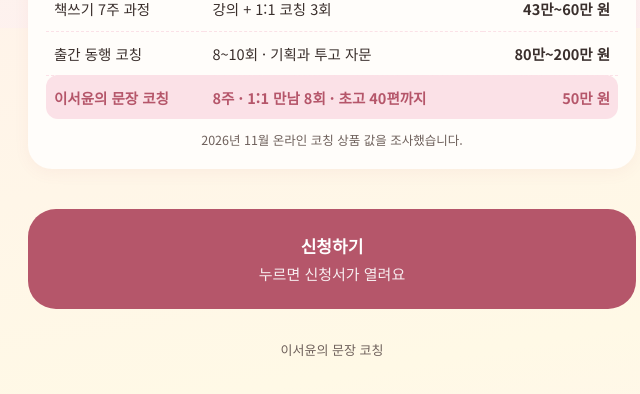
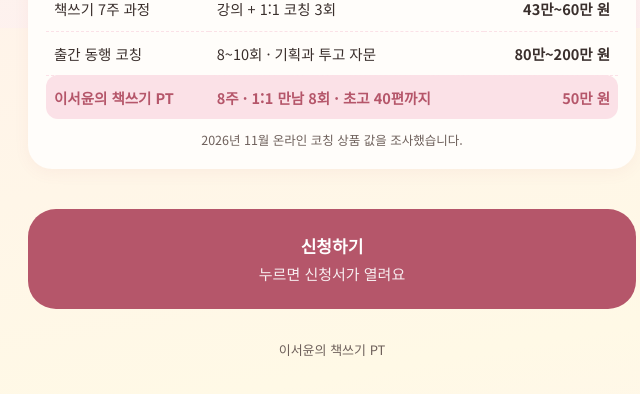
Before and after one commit to outis-books/outis-books.github.io, a plain HTML site: page munjang-coaching/index.html in a window 1280 px wide. Shown: the part 2372-2766 px from the top of the page, 308-948 px from the left. Drawn offline with Linux system fonts and the light colour scheme.

Commit message:
문장 코칭 → 이서윤의 책쓰기 PT
Co-Authored-By: Claude Opus 5.5 <noreply@anthropic.com>

```diff
--- a/munjang-coaching/index.html
+++ b/munjang-coaching/index.html
@@ -3,10 +3,10 @@
 <head>
 <meta charset="utf-8">
 <meta name="viewport" content="width=device-width, initial-scale=1">
-<title>이서윤의 문장 코칭</title>
-<meta name="description" content="1:1 글쓰기 코칭 · 8주 · 초고 40편과 기획서, 목차, 프롤로그와 에필로그">
-<meta property="og:title" content="이서윤의 문장 코칭">
-<meta property="og:description" content="1:1 글쓰기 코칭 · 8주">
+<title>이서윤의 책쓰기 PT</title>
+<meta name="description" content="1:1 책쓰기 PT · 8주 만에 원고 한 권 · 초고 40편과 기획서, 목차, 프롤로그와 에필로그">
+<meta property="og:title" content="이서윤의 책쓰기 PT">
+<meta property="og:description" content="1:1 책쓰기 PT · 8주 만에 원고 한 권">
 <link href="https://fonts.googleapis.com/css2?family=Noto+Sans+KR:wght@400;500;700;900&family=Noto+Serif+KR:wght@600;700&display=swap" rel="stylesheet">
 <style>
   :root {
@@ -102,7 +102,7 @@
 <body>
 <div class="wrap">
   <header>
-    <p class="eyebrow">1:1 글쓰기 코칭 · 문장 코칭</p>
+    <p class="eyebrow">이서윤의 책쓰기 PT · 8주 만에 원고 한 권</p>
     <h1>이서윤의 문장연구소</h1>
     <p class="invite">초대합니다</p>
   </header>
@@ -164,7 +164,7 @@
       <tr><td>1:1 책 주제 잡기</td><td>1시간 1회</td><td>20만 원</td></tr>
       <tr><td>책쓰기 7주 과정</td><td>강의 + 1:1 코칭 3회</td><td>43만~60만 원</td></tr>
       <tr><td>출간 동행 코칭</td><td>8~10회 · 기획과 투고 자문</td><td>80만~200만 원</td></tr>
-      <tr class="mine"><td>이서윤의 문장 코칭</td><td>8주 · 1:1 만남 8회 · 초고 40편까지</td><td>50만 원</td></tr>
+      <tr class="mine"><td>이서윤의 책쓰기 PT</td><td>8주 · 1:1 만남 8회 · 초고 40편까지</td><td>50만 원</td></tr>
     </table>
     <p class="mnote">2026년 11월 온라인 코칭 상품 값을 조사했습니다.</p>
   </div>
@@ -174,7 +174,7 @@
     <span>누르면 신청서가 열려요</span>
   </a>
 
-  <footer>이서윤의 문장 코칭</footer>
+  <footer>이서윤의 책쓰기 PT</footer>
 </div>
 </body>
 </html>
```
